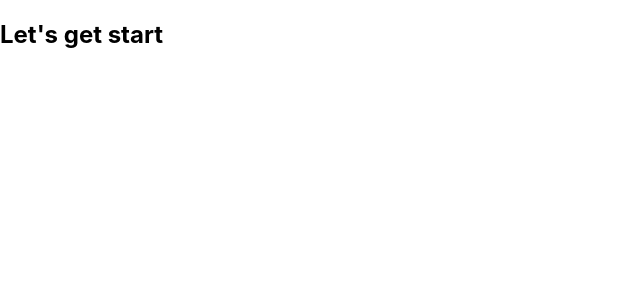
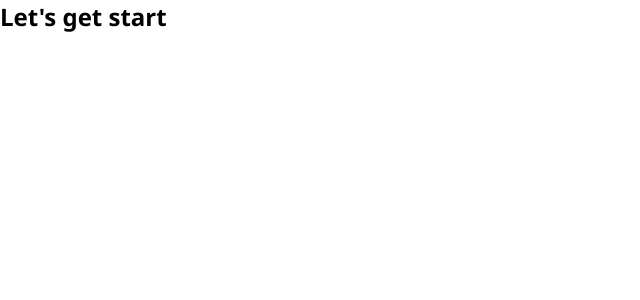
Before and after one commit to raviranjanmahto/mern_facebook, a React (Create React App) app in the folder frontend/: page / in a window 1280 px wide. Shown: the top 300 px of the page, without its empty margins (0-640 px from the left). Built offline with nearby package versions, Linux system fonts and the light colour scheme.

Commit message:
title and index.css added

```diff
--- a/frontend/public/index.html
+++ b/frontend/public/index.html
@@ -24,7 +24,7 @@
       work correctly both with client-side routing and a non-root public URL.
       Learn how to configure a non-root public URL by running `npm run build`.
     -->
-    <title>React App</title>
+    <title>Facebook</title>
   </head>
   <body>
     <noscript>You need to enable JavaScript to run this app.</noscript>
--- a/frontend/src/index.css
+++ b/frontend/src/index.css
@@ -1,13 +1,37 @@
+* {
+  padding: 0;
+  margin: 0;
+  box-sizing: border-box;
+}
 body {
-  margin: 0;
-  font-family: -apple-system, BlinkMacSystemFont, 'Segoe UI', 'Roboto', 'Oxygen',
-    'Ubuntu', 'Cantarell', 'Fira Sans', 'Droid Sans', 'Helvetica Neue',
-    sans-serif;
-  -webkit-font-smoothing: antialiased;
-  -moz-osx-font-smoothing: grayscale;
+  font-family: "Segoe UI", Helvetica, Arial, sans-serif;
 }
-
-code {
-  font-family: source-code-pro, Menlo, Monaco, Consolas, 'Courier New',
-    monospace;
+html {
+  overflow-y: scroll;
 }
+a {
+  text-decoration: none;
+  color: inherit;
+}
+:root {
+  --bg-primary: #fff;
+  --bg-secondary: #f0f2f5;
+  --bg-third: #e4e6eb;
+  --bg-forth: #f0f2f5;
+  --color-primary: #050505;
+  --color-secondary: #65676b;
+  --divider: #ced0d4;
+  --dark-bg-primary: #18191a;
+  --dark-bg-secondary: #242526;
+  --dark-bg-third: #3a3b3c;
+  --dark-color-primary: #242526;
+  --dark-color-secondary: #b0b3b8;
+  --blue-color: #1876f2;
+  --green-color: #42b72a;
+  --light-blue-color: #e7f3ff;
+  --border-color: #ccced2;
+  --shadow-1: rgba(0, 0, 0, 0.2);
+  --shadow-2: rgba(0, 0, 0, 0.1);
+  --shadow-3: rgba(0, 0, 0, 0.3);
+  --shadow-inset: rgba(255, 255, 255, 0.5);
+}
```
